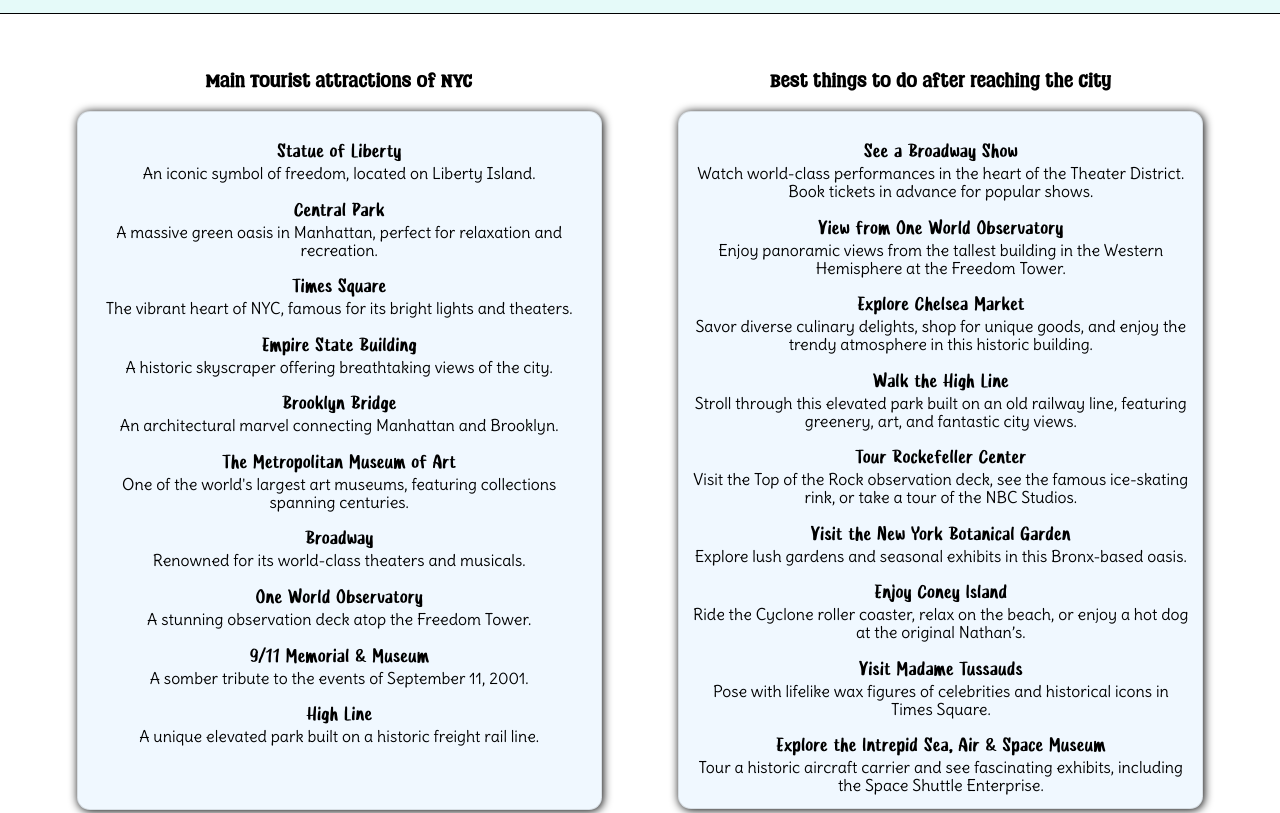
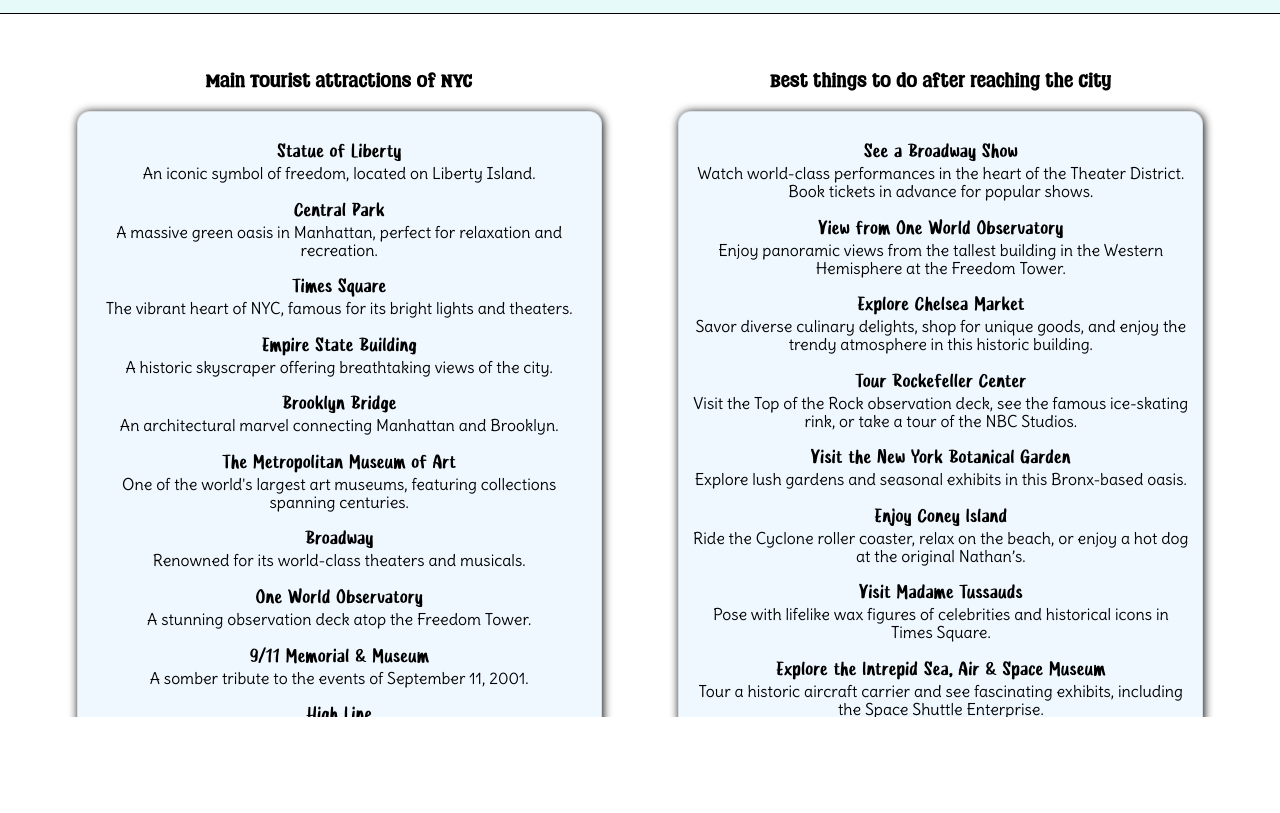
Before and after one commit to asww-innn/MiniProject, a plain HTML site: page tourism.html in a window 1280 px wide. Shown: the part 139-952 px from the top of the page. After the commit the page ends 856 px from the top, so only its background shows below. Drawn offline with Linux system fonts and the light colour scheme; a script that the page names is missing.

Commit message:
remove html-body x-scroll move media.json to assets/other fix height difference of list class in tourism.html

```diff
--- a/css/common.css
+++ b/css/common.css
@@ -64,4 +64,4 @@ footer {
     background: #000000df;
     margin-top: 2vh;
 }
-html, body {margin: 0; height: 100%;}
+html, body {margin: 0; height: 100%; overflow-x: hidden;}
--- a/css/gallery.css
+++ b/css/gallery.css
@@ -1,5 +1,5 @@
-body{
-    overflow: hidden;
+html, body{
+    overflow-y: hidden;
 }
 
 .left-pane {
@@ -41,6 +41,12 @@ body{
     object-fit: contain;
 }
 
+.right-pane iframe{
+    width: 100%;
+    height: 100%;
+    object-fit: contain;
+}
+
 
 .container{
     width: 75%;
--- a/js/gallery.js
+++ b/js/gallery.js
@@ -3,7 +3,7 @@ document.addEventListener('DOMContentLoaded', function() {
     const rightPane = document.getElementById('rightPane');
 
 
-    fetch('./assets/media.json')
+    fetch('../assets/other/media.json')
         .then(response => response.json())
         .then(data => {
             function createCard(content, type) {
--- a/tourism.html
+++ b/tourism.html
@@ -27,7 +27,7 @@
                 <li><h3>Broadway</h3> Renowned for its world-class theaters and musicals.</li>
                 <li><h3>One World Observatory</h3> A stunning observation deck atop the Freedom Tower.</li>
                 <li><h3>9/11 Memorial & Museum</h3> A somber tribute to the events of September 11, 2001.</li>
-                <li><h3>High Line</h3> A unique elevated park built on a historic freight rail line.<p><br></p></li>
+                <li><h3>High Line</h3> A unique elevated park built on a historic freight rail line.</li>
             </ul>
             </div>
             <div class="list">
@@ -41,9 +41,6 @@
                     </li>
                     <li><h3>Explore Chelsea Market</h3>
                         Savor diverse culinary delights, shop for unique goods, and enjoy the trendy atmosphere in this historic building.
-                    </li>
-                    <li><h3>Walk the High Line</h3>
-                        Stroll through this elevated park built on an old railway line, featuring greenery, art, and fantastic city views.
                     </li>
                     <li><h3>Tour Rockefeller Center</h3>
                         Visit the Top of the Rock observation deck, see the famous ice-skating rink, or take a tour of the NBC Studios.
```
Also changed, not shown: assets/other/media.json (renamed from assets/media.json).
